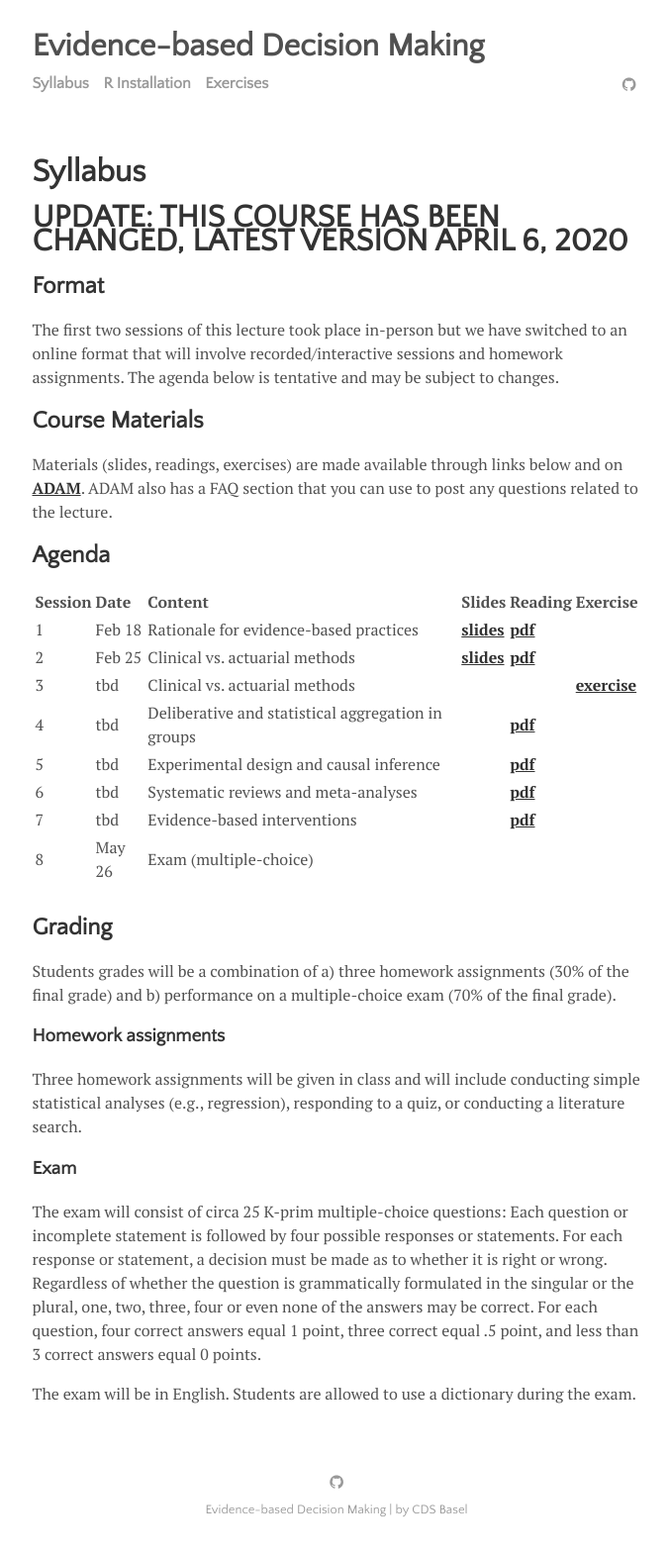
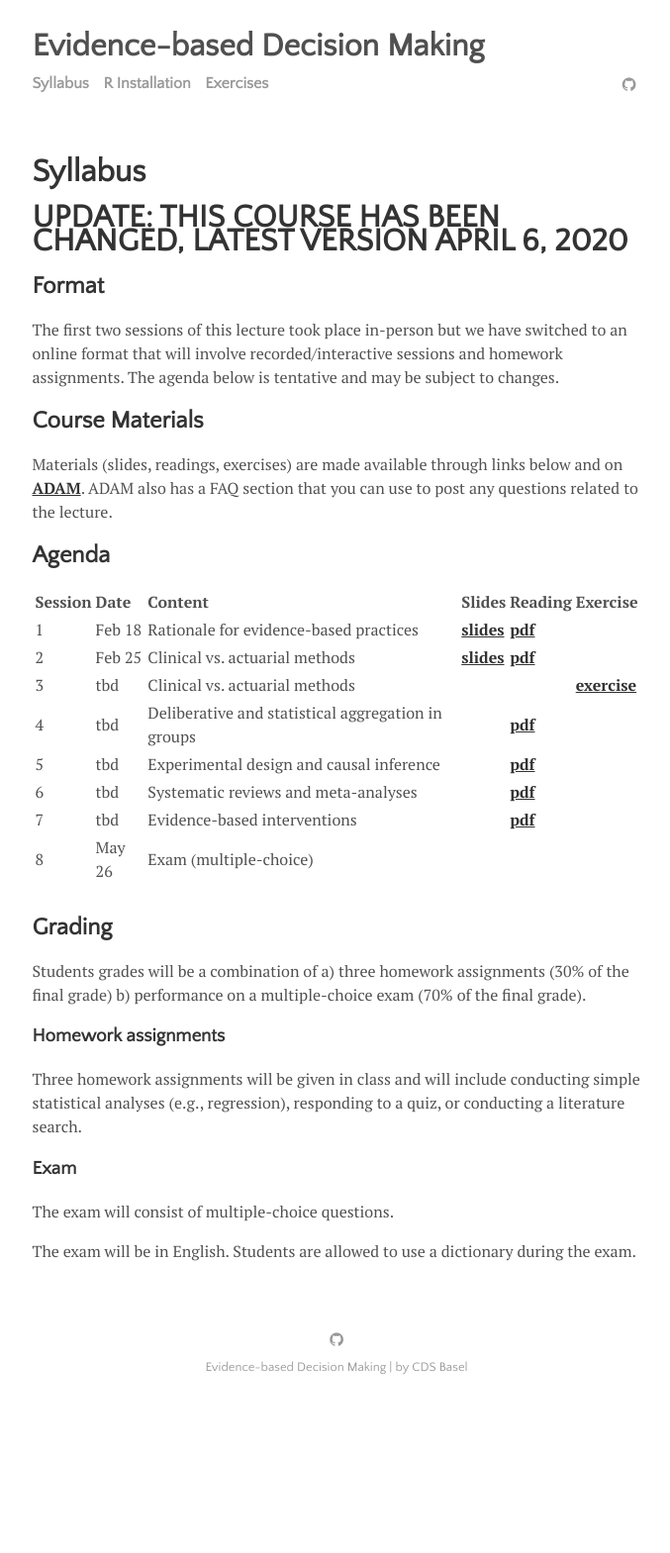
Before and after one commit to matarui/evidencebaseddm, a Jekyll site: the page built from menu/syllabus.md, in a window 1280 px wide. Shown: the whole page at 99% size, without its empty margins (300-977 px from the left). Built offline with Jekyll 4.4.1, drawn with Linux system fonts in a browser that asks for light colours; after the commit the page ends 1425 px from its top, so only the background shows below that.

Commit message:
Update syllabus.md

```diff
--- a/menu/syllabus.md
+++ b/menu/syllabus.md
@@ -25,12 +25,14 @@ Materials (slides, readings, exercises) are made available through links below a
 | 8 | May 26 | Exam (multiple-choice) | | | |
 
 ## Grading
-Students grades will be a combination of a) three homework assignments (30% of the final grade) and b) performance on a multiple-choice exam (70% of the final grade).
+Students grades will be a combination of
+a) three homework assignments (30% of the final grade)
+b) performance on a multiple-choice exam (70% of the final grade).
 
 ### Homework assignments
 Three homework assignments will be given in class and will include conducting simple statistical analyses (e.g., regression), responding to a quiz, or conducting a literature search.
 
 ### Exam
-The exam will consist of circa 25 K-prim multiple-choice questions: Each question or incomplete statement is followed by four possible responses or statements. For each response or statement, a decision must be made as to whether it is right or wrong. Regardless of whether the question is grammatically formulated in the singular or the plural, one, two, three, four or even none of the answers may be correct. For each question, four correct answers equal 1 point, three correct equal .5 point, and less than 3 correct answers equal 0 points.
+The exam will consist of multiple-choice questions.
 
 The exam will be in English. Students are allowed to use a dictionary during the exam.
```
